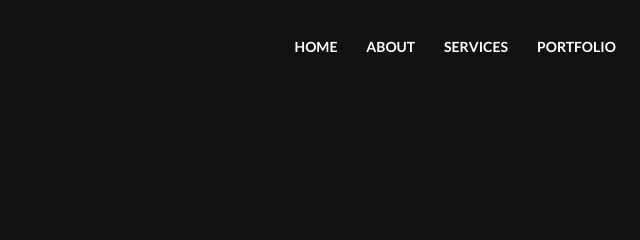
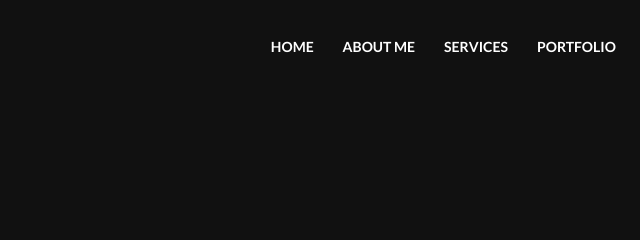
Before and after one commit to bekoou/sitedemospirit8, a plain HTML site: page index.html in a window 1280 px wide. Shown: the top 240 px of the page, 355-995 px from the left. Drawn offline with nearby package versions, Linux system fonts and the light colour scheme; files whose address does not match are found by name.

Commit message:
#hero menu

```diff
--- a/index.html
+++ b/index.html
@@ -21,7 +21,7 @@
             <a href="#hero" class="logo">Spirit8</a>
             <ul class="menu">
                 <li class="menu-list-item"><a href="#hero">Home</a></li>
-                <li class="menu-list-item"><a href="#about-us">About</a></li>
+                <li class="menu-list-item"><a href="#about-us">About me</a></li>
                 <li class="menu-list-item"><a href="#services">Services</a></li>
                 <li class="menu-list-item"><a href="#portfolio">Portfolio</a></li>
                 <li class="menu-list-item"><a href="#testimonials">Testimonials</a></li>
```
